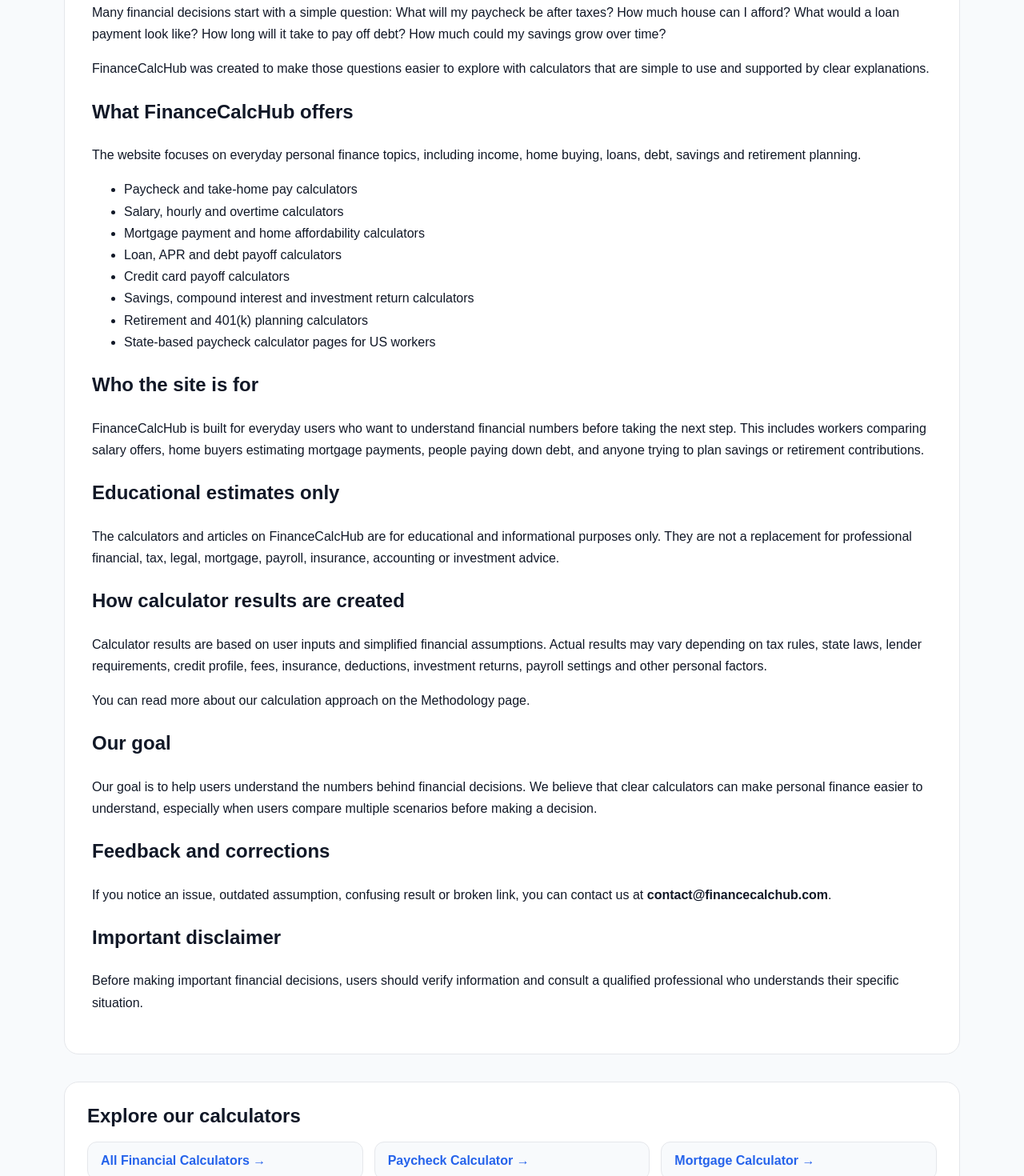
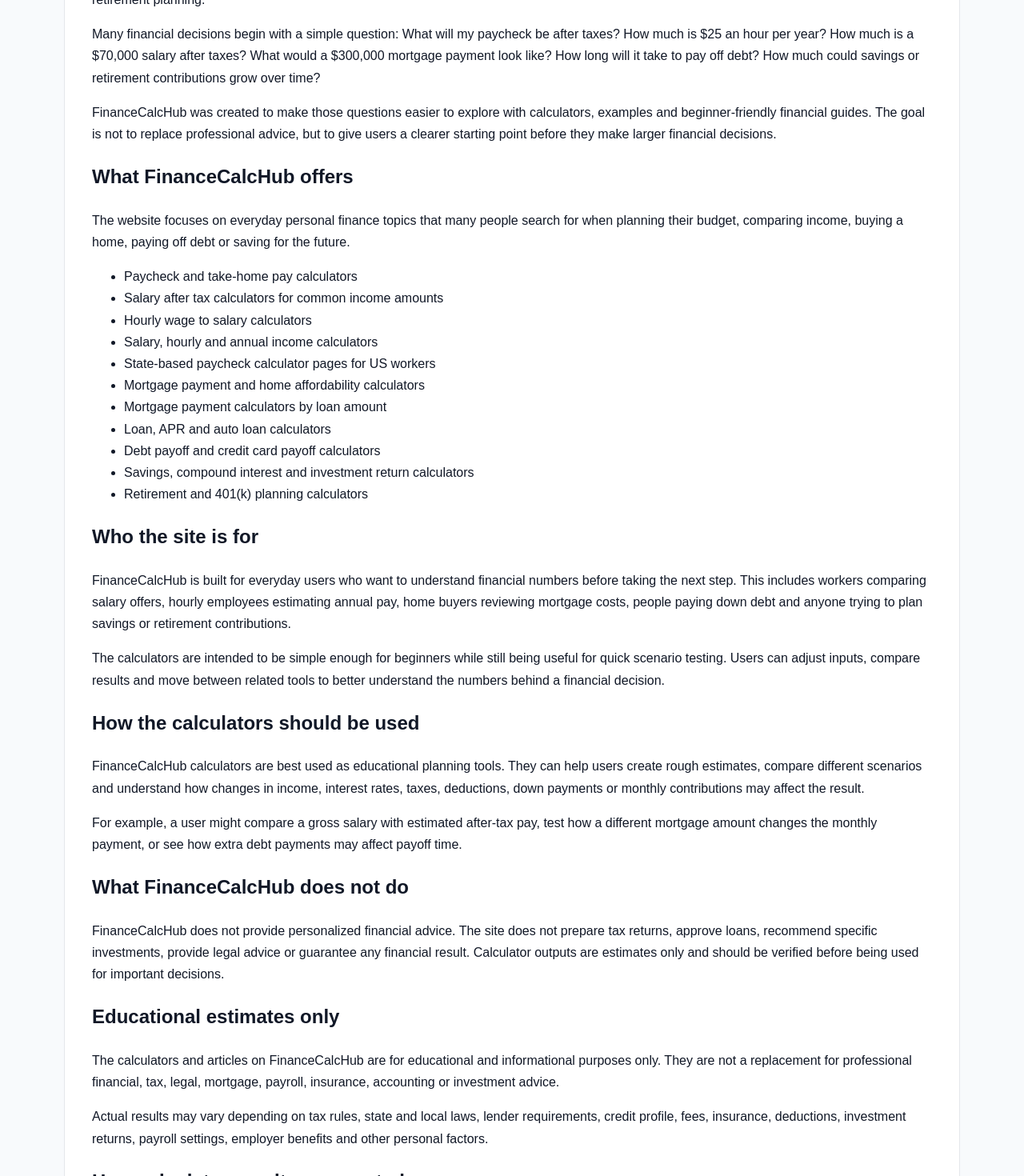
Before and after one commit to milicdejan94-ai/financecalchub, a Next.js app: page /about in a window 1280 px wide. Shown: the part 380-1850 px from the top of the page at 80% size. Built offline with nearby package versions, Linux system fonts and the light colour scheme.

Commit message:
Improve about page trust content

```diff
--- a/app/about/page.tsx
+++ b/app/about/page.tsx
@@ -2,9 +2,9 @@
 import Breadcrumbs from '../../components/Breadcrumbs';
 
 export const metadata = {
-  title: 'About FinanceCalcHub',
+  title: 'About FinanceCalcHub | Free US Financial Calculators',
   description:
-    'Learn about FinanceCalcHub, a free US financial calculator website built to help users estimate paychecks, mortgage payments, loans, savings and retirement planning.',
+    'Learn about FinanceCalcHub, a free US financial calculator website built to help users estimate paychecks, salary after taxes, hourly wages, mortgage payments, loans, savings, debt payoff and retirement planning.',
 };
 
 export default function AboutPage() {
@@ -26,40 +26,90 @@
           <p>
             FinanceCalcHub is a free financial calculator website built to help
             users in the United States estimate common personal finance numbers
-            more easily. Our tools are designed for people who want quick,
-            simple and educational estimates before making larger financial
-            decisions.
+            more easily. The site focuses on practical questions about income,
+            taxes, hourly wages, salary after taxes, mortgage payments, debt,
+            savings and retirement planning.
           </p>
 
           <p>
-            Many financial decisions start with a simple question: What will my
-            paycheck be after taxes? How much house can I afford? What would a
-            loan payment look like? How long will it take to pay off debt? How
-            much could my savings grow over time?
+            Many financial decisions begin with a simple question: What will my
+            paycheck be after taxes? How much is $25 an hour per year? How much
+            is a $70,000 salary after taxes? What would a $300,000 mortgage
+            payment look like? How long will it take to pay off debt? How much
+            could savings or retirement contributions grow over time?
           </p>
 
           <p>
             FinanceCalcHub was created to make those questions easier to explore
-            with calculators that are simple to use and supported by clear
-            explanations.
+            with calculators, examples and beginner-friendly financial guides.
+            The goal is not to replace professional advice, but to give users a
+            clearer starting point before they make larger financial decisions.
           </p>
 
           <h2>What FinanceCalcHub offers</h2>
 
           <p>
-            The website focuses on everyday personal finance topics, including
-            income, home buying, loans, debt, savings and retirement planning.
+            The website focuses on everyday personal finance topics that many
+            people search for when planning their budget, comparing income,
+            buying a home, paying off debt or saving for the future.
           </p>
 
           <ul>
-            <li>Paycheck and take-home pay calculators</li>
-            <li>Salary, hourly and overtime calculators</li>
-            <li>Mortgage payment and home affordability calculators</li>
-            <li>Loan, APR and debt payoff calculators</li>
-            <li>Credit card payoff calculators</li>
-            <li>Savings, compound interest and investment return calculators</li>
-            <li>Retirement and 401(k) planning calculators</li>
-            <li>State-based paycheck calculator pages for US workers</li>
+            <li>
+              <a href="/calculators/paycheck">
+                Paycheck and take-home pay calculators
+              </a>
+            </li>
+            <li>
+              <a href="/salary-after-tax">
+                Salary after tax calculators for common income amounts
+              </a>
+            </li>
+            <li>
+              <a href="/hourly-wage">
+                Hourly wage to salary calculators
+              </a>
+            </li>
+            <li>
+              <a href="/salary-calculator">
+                Salary, hourly and annual income calculators
+              </a>
+            </li>
+            <li>
+              <a href="/paycheck-calculator">
+                State-based paycheck calculator pages for US workers
+              </a>
+            </li>
+            <li>
+              <a href="/calculators/mortgage">
+                Mortgage payment and home affordability calculators
+              </a>
+            </li>
+            <li>
+              <a href="/mortgage-payment">
+                Mortgage payment calculators by loan amount
+              </a>
+            </li>
+            <li>
+              <a href="/calculators/loan">
+                Loan, APR and auto loan calculators
+              </a>
+            </li>
+            <li>
+              <a href="/calculators/debt-payoff">
+                Debt payoff and credit card payoff calculators
+              </a>
+            </li>
+            <li>
+              <a href="/calculators/savings">
+                Savings, compound interest and investment return calculators
+              </a>
+            </li>
+            <li>
+              <a href="/calculators/401k">
+                Retirement and 401(k) planning calculators
+              </a>
+            </li>
           </ul>
 
           <h2>Who the site is for</h2>
@@ -67,9 +117,43 @@
           <p>
             FinanceCalcHub is built for everyday users who want to understand
             financial numbers before taking the next step. This includes workers
-            comparing salary offers, home buyers estimating mortgage payments,
-            people paying down debt, and anyone trying to plan savings or
-            retirement contributions.
+            comparing salary offers, hourly employees estimating annual pay,
+            home buyers reviewing mortgage costs, people paying down debt and
+            anyone trying to plan savings or retirement contributions.
+          </p>
+
+          <p>
+            The calculators are intended to be simple enough for beginners while
+            still being useful for quick scenario testing. Users can adjust
+            inputs, compare results and move between related tools to better
+            understand the numbers behind a financial decision.
+          </p>
+
+          <h2>How the calculators should be used</h2>
+
+          <p>
+            FinanceCalcHub calculators are best used as educational planning
+            tools. They can help users create rough estimates, compare different
+            scenarios and understand how changes in income, interest rates,
+            taxes, deductions, down payments or monthly contributions may affect
+            the result.
+          </p>
+
+          <p>
+            For example, a user might compare a gross salary with estimated
+            after-tax pay, test how a different mortgage amount changes the
+            monthly payment, or see how extra debt payments may affect payoff
+            time.
+          </p>
+
+          <h2>What FinanceCalcHub does not do</h2>
+
+          <p>
+            FinanceCalcHub does not provide personalized financial advice. The
+            site does not prepare tax returns, approve loans, recommend specific
+            investments, provide legal advice or guarantee any financial result.
+            Calculator outputs are estimates only and should be verified before
+            being used for important decisions.
           </p>
 
           <h2>Educational estimates only</h2>
@@ -81,28 +165,54 @@
             accounting or investment advice.
           </p>
 
+          <p>
+            Actual results may vary depending on tax rules, state and local laws,
+            lender requirements, credit profile, fees, insurance, deductions,
+            investment returns, payroll settings, employer benefits and other
+            personal factors.
+          </p>
+
           <h2>How calculator results are created</h2>
 
           <p>
             Calculator results are based on user inputs and simplified financial
-            assumptions. Actual results may vary depending on tax rules, state
-            laws, lender requirements, credit profile, fees, insurance,
-            deductions, investment returns, payroll settings and other personal
-            factors.
+            assumptions. Some calculators use common default values to make
+            quick estimates easier, while others allow users to change inputs
+            such as income, tax rate, interest rate, loan term, contribution
+            amount or savings goal.
           </p>
 
           <p>
-            You can read more about our calculation approach on the{' '}
+            Because every financial situation is different, calculator results
+            should be treated as estimates rather than exact numbers. You can
+            read more about our calculation approach on the{' '}
             <a href="/methodology">Methodology</a> page.
+          </p>
+
+          <h2>How we keep the site useful</h2>
+
+          <p>
+            FinanceCalcHub is organized around common financial questions and
+            related calculators. We add supporting guides, internal links and
+            explanation sections so users can understand not only the result, but
+            also the main factors behind the estimate.
+          </p>
+
+          <p>
+            If a calculator or article could be clearer, we aim to improve the
+            explanation, add related tools and make the page easier to use. The
+            website is designed to be a practical starting point for learning,
+            not a final authority for tax, mortgage, legal or investment
+            decisions.
           </p>
 
           <h2>Our goal</h2>
 
           <p>
             Our goal is to help users understand the numbers behind financial
-            decisions. We believe that clear calculators can make personal
-            finance easier to understand, especially when users compare multiple
-            scenarios before making a decision.
+            decisions before they act. Clear calculators and simple explanations
+            can make personal finance easier to understand, especially when
+            users compare multiple scenarios before making a decision.
           </p>
 
           <h2>Feedback and corrections</h2>
@@ -113,21 +223,39 @@
             <strong>contact@financecalchub.com</strong>.
           </p>
 
+          <p>
+            You can also visit the <a href="/contact">Contact</a> page for more
+            information.
+          </p>
+
           <h2>Important disclaimer</h2>
 
           <p>
-            Before making important financial decisions, users should verify
-            information and consult a qualified professional who understands
-            their specific situation.
+            Before making important financial, tax, mortgage, legal, payroll,
+            insurance or investment decisions, users should verify information
+            and consult a qualified professional who understands their specific
+            situation.
           </p>
         </div>
 
         <RelatedCalculators
-          title="Explore our calculators"
+          title="Explore FinanceCalcHub"
           tools={[
             {
               title: 'All Financial Calculators',
               href: '/calculators',
+            },
+            {
+              title: 'Salary After Tax Calculators',
+              href: '/salary-after-tax',
+            },
+            {
+              title: 'Hourly Wage to Salary Calculators',
+              href: '/hourly-wage',
+            },
+            {
+              title: 'Mortgage Payment by Amount',
+              href: '/mortgage-payment',
             },
             {
               title: 'Paycheck Calculator',
@@ -138,20 +266,8 @@
               href: '/calculators/mortgage',
             },
             {
-              title: 'Mortgage Affordability Calculator',
-              href: '/calculators/mortgage-affordability',
-            },
-            {
-              title: 'Loan Calculator',
-              href: '/calculators/loan',
-            },
-            {
               title: 'Debt Payoff Calculator',
               href: '/calculators/debt-payoff',
-            },
-            {
-              title: 'Retirement Calculator',
-              href: '/calculators/retirement',
             },
             {
               title: 'Methodology',
```
